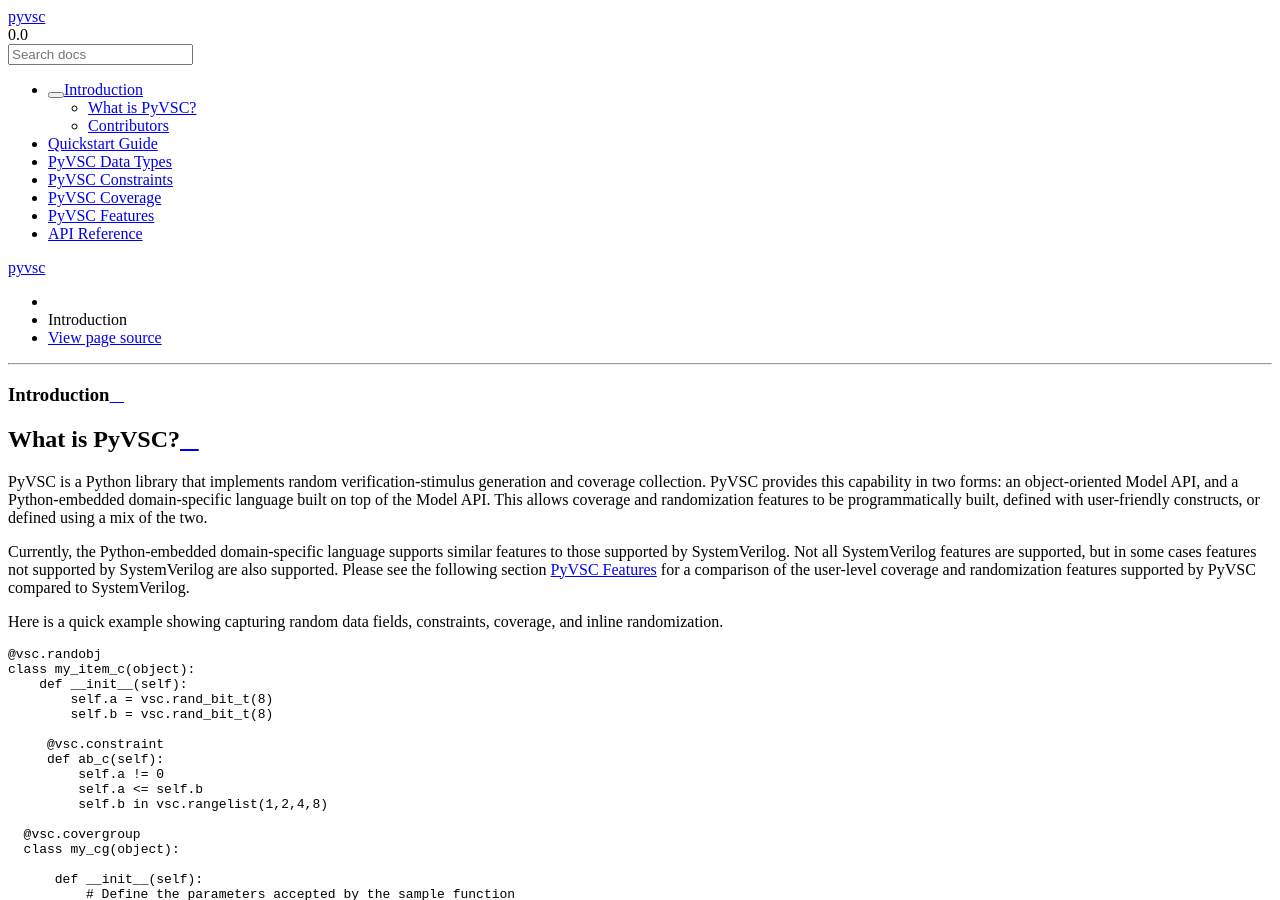
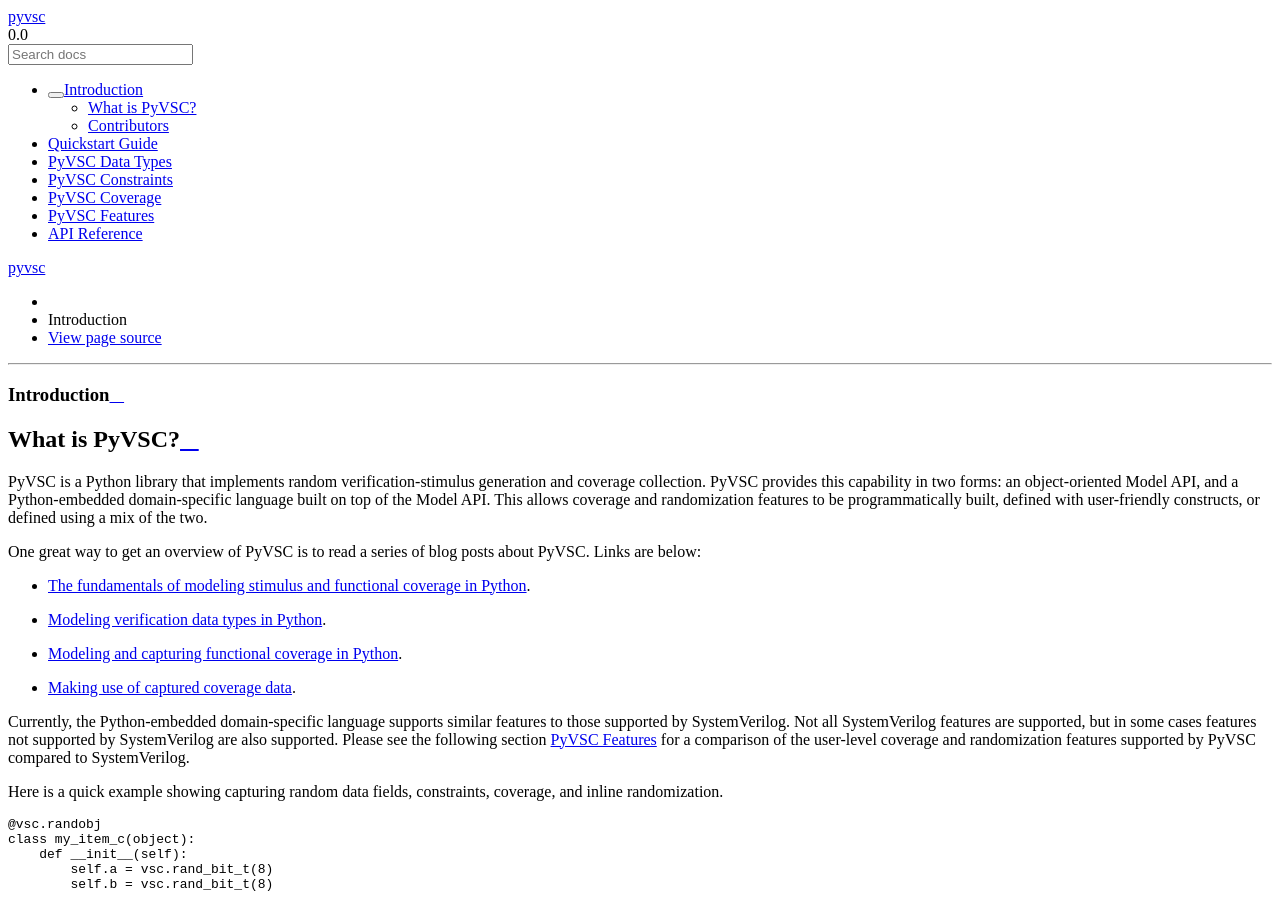
Before and after one commit to fvutils/pyvsc, a Sphinx documentation site: the page built from doc/source/introduction.rst, in a window 1280 px wide and 900 px high. Built offline with Sphinx 7.4.7 and the Read the Docs theme 2.0.0, drawn with Linux system fonts in a browser that asks for light colours; formulas are drawn with MathJax 3.

Commit message:
Link PyVSC blog posts from introduction
Signed-off-by: Matthew Ballance <matt.ballance@gmail.com>

```diff
--- a/doc/source/introduction.rst
+++ b/doc/source/introduction.rst
@@ -10,6 +10,16 @@ in two forms: an object-oriented Model API, and a Python-embedded
 domain-specific language built on top of the Model API. This allows
 coverage and randomization features to be programmatically built,
 defined with user-friendly constructs, or defined using a mix of the two.
+
+One great way to get an overview of PyVSC is to read a series of
+blog posts about PyVSC. Links are below:
+
+- `The fundamentals of modeling stimulus and functional coverage in Python <http://bitsbytesgates.blogspot.com/2020/03/modeling-random-stimulus-and-functional.html>`_.
+- `Modeling verification data types in Python <http://bitsbytesgates.blogspot.com/2020/04/python-verification-stimulus-and.html>`_.
+- `Modeling and capturing functional coverage in Python <http://bitsbytesgates.blogspot.com/2020/04/python-verification-and-stimulus.html>`_.
+- `Making use of captured coverage data <http://bitsbytesgates.blogspot.com/2020/04/python-verification-working-with.html>`_.
+
+
 
 Currently, the Python-embedded domain-specific language supports
 similar features to those supported by SystemVerilog. Not all SystemVerilog
```
